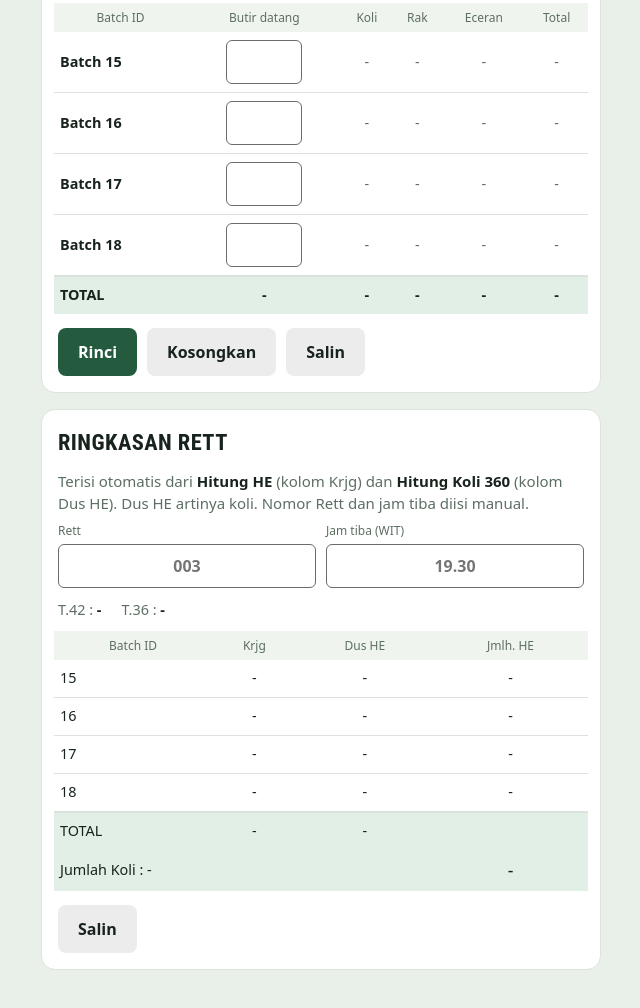
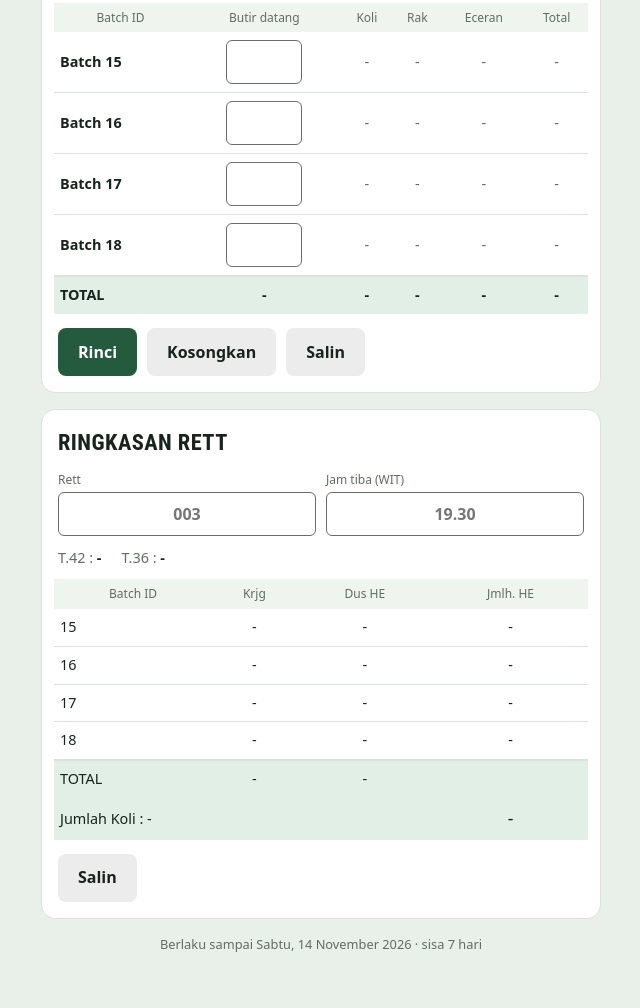
Before and after one commit to Chuumyxx/hitung-he, a plain HTML site: page index.html in a window 1280 px wide. Shown: the part 543-1551 px from the top of the page, without its empty margins (319-959 px from the left). Drawn offline with Linux system fonts and the light colour scheme.

Commit message:
Add files via upload

```diff
--- a/index.html
+++ b/index.html
@@ -136,6 +136,7 @@ button.pk:active { background: var(--soft); }
 tr.sum2 td { background: var(--soft); font-weight: 700; border-bottom: 0; }
 tr.sum2 td.batch { text-transform: none; }
 #sj-t { font-size: 1.1rem; }
+.foot { margin: 0; text-align: center; color: var(--muted); font-size: 0.8rem; }
 
 @media (max-width: 460px) {
   body { padding: 12px 8px 40px; }
@@ -156,6 +157,16 @@ tr.sum2 td.batch { text-transform: none; }
   var KEY = "hitung-he-v1";
   var BATCHES = [15, 16, 17, 18];
   var nf = new Intl.NumberFormat("id-ID");
+
+  // Batas pakai aplikasi. Ubah dua baris ini kalau mau diperpanjang.
+  var BATAS = new Date("2026-11-14T23:59:59+09:00");
+  var BATAS_TEKS = "Sabtu, 14 November 2026";
+  if (new Date() > BATAS) {
+    document.getElementById("app").innerHTML =
+      '<section class="card"><h2>Masa pakai berakhir</h2>' +
+      '<p class="desc">Aplikasi ini hanya berlaku sampai ' + BATAS_TEKS + '. Hubungi pemilik aplikasi untuk memperpanjang.</p></section>';
+    return;
+  }
 
   var SECS = [
     {
@@ -228,10 +239,12 @@ tr.sum2 td.batch { text-transform: none; }
   }
 
   app.innerHTML = SECS.map(build).join("") + slipHtml();
+  var sisa = Math.floor((BATAS - new Date()) / 86400000);
+  app.insertAdjacentHTML("beforeend", '<p class="foot">Berlaku sampai ' + BATAS_TEKS + ' · ' +
+    (sisa > 0 ? 'sisa ' + sisa + ' hari' : 'berakhir hari ini pukul 23.59') + '</p>');
 
   function slipHtml() {
     var h = '<section class="card" id="sec-slip"><h2>Ringkasan Rett</h2>' +
-      '<p class="desc">Terisi otomatis dari <b>Hitung HE</b> (kolom Krjg) dan <b>Hitung Koli 360</b> (kolom Dus HE). Dus HE artinya koli. Nomor Rett dan jam tiba diisi manual.</p>' +
       '<div class="slip-top">' +
       '<div><label for="rett">Rett</label><input type="text" id="rett" inputmode="numeric" autocomplete="off" placeholder="003"></div>' +
       '<div><label for="jam">Jam tiba (WIT)</label><input type="text" id="jam" inputmode="decimal" autocomplete="off" placeholder="19.30"></div>' +
```
